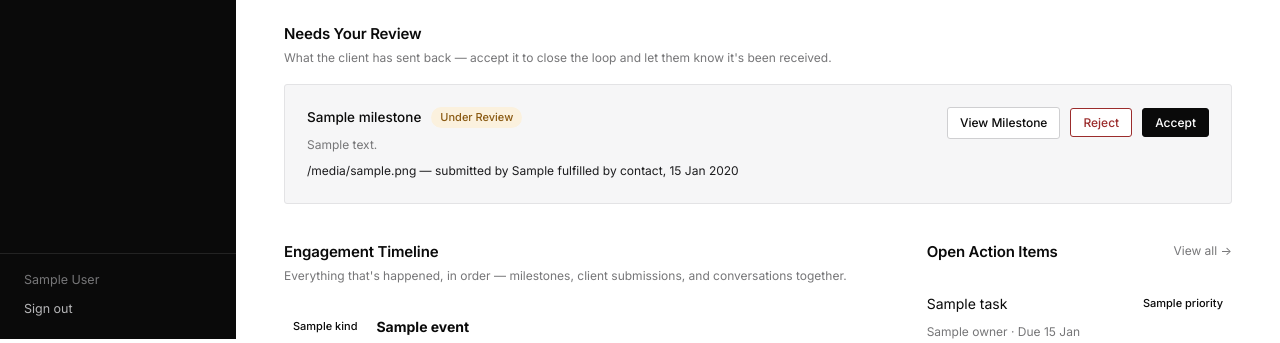
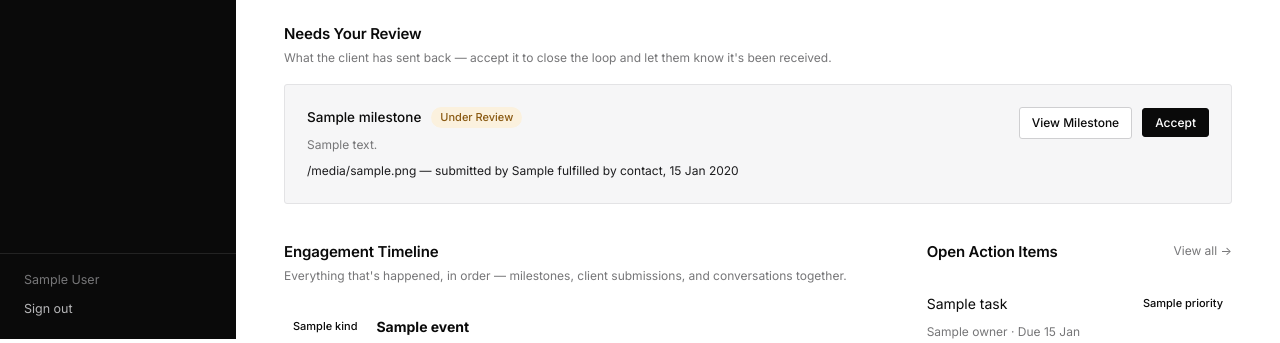
Before and after one commit to Pv-Anand/Scaalex, a Flask app: template templates/client_overview.html in a window 1280 px wide. Shown: the part 461-804 px from the top of the page. Run offline with Flask 3, Linux system fonts and the light colour scheme; a user stored in the database is signed in; tables that the repository leaves empty hold one stand-in row (values such as "Sample post"); the template is opened without the code that fills it: values that come from a table or form of the project are taken from there, most other values are stand-ins (such as "Sample title", 1, 10 or a date in 2020); some libraries are stand-ins or nearby versions.

Commit message:
Remove Reject from Overview's Needs Your Review - keep Accept + View Milestone
Reject needs a comment explaining what's wrong with the submission,
which doesn't fit well in Overview's compact review cards (it was
squeezed into a toggle-reveal box). Overview now only offers Accept
(one-click, no comment needed) and View Milestone - Reject still
lives on the milestone detail page itself, where there's room to do
it properly. That page is getting a design pass next.

Co-Authored-By: Claude Sonnet 5 <noreply@anthropic.com>

```diff
--- a/templates/client_overview.html
+++ b/templates/client_overview.html
@@ -52,19 +52,11 @@
           — submitted by {{ req.fulfilled_by_contact.name if req.fulfilled_by_contact else 'client' }}, {{ req.fulfilled_at.strftime('%d %b %Y') if req.fulfilled_at else '' }}
         </div>
       </div>
-      <div style="flex-shrink:0;">
-        <div class="flex-gap">
-          <a href="{{ url_for('reports.milestone_detail', slug=client.slug, milestone_id=req.milestone_id) }}" class="btn btn-sm btn-secondary">View Milestone</a>
-          <button type="button" class="btn btn-sm btn-secondary" style="color:var(--danger); border-color:var(--danger);" onclick="toggleReject('{{ req.id }}')">Reject</button>
-          <form method="POST" action="{{ url_for('reports.accept_request', slug=client.slug, request_id=req.id) }}">
-            <input type="hidden" name="csrf_token" value="{{ csrf_token() }}">
-            <button type="submit" class="btn btn-sm">Accept</button>
-          </form>
-        </div>
-        <form method="POST" action="{{ url_for('reports.reject_request', slug=client.slug, request_id=req.id) }}" id="reject-form-{{ req.id }}" style="display:none; margin-top:10px; width:260px;">
+      <div class="flex-gap" style="flex-shrink:0;">
+        <a href="{{ url_for('reports.milestone_detail', slug=client.slug, milestone_id=req.milestone_id) }}" class="btn btn-sm btn-secondary">View Milestone</a>
+        <form method="POST" action="{{ url_for('reports.accept_request', slug=client.slug, request_id=req.id) }}">
           <input type="hidden" name="csrf_token" value="{{ csrf_token() }}">
-          <textarea name="comment" rows="2" placeholder="Why is this being rejected? (shown to the client)" required class="mb-8"></textarea>
-          <button type="submit" class="btn btn-sm" style="background:var(--danger); border-color:var(--danger);">Confirm Reject</button>
+          <button type="submit" class="btn btn-sm">Accept</button>
         </form>
       </div>
     </div>
@@ -146,11 +138,3 @@
   </div>
 </div>
 {% endblock %}
-{% block scripts %}
-<script>
-function toggleReject(id) {
-  const form = document.getElementById('reject-form-' + id);
-  form.style.display = form.style.display === 'none' ? 'block' : 'none';
-}
-</script>
-{% endblock %}
```
